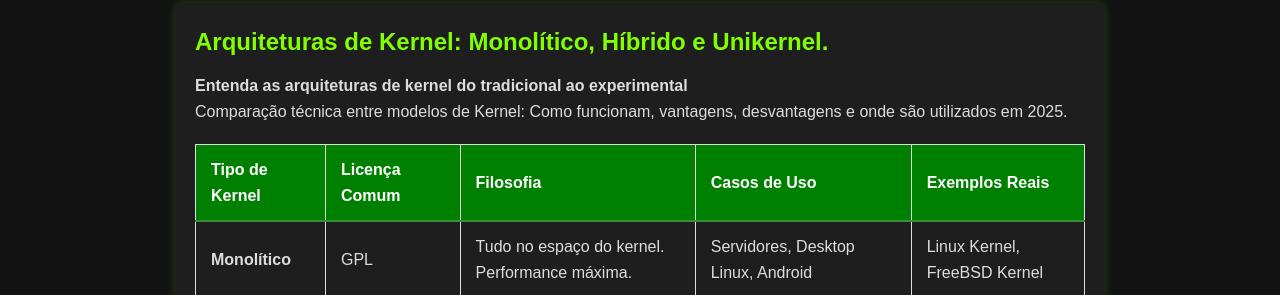
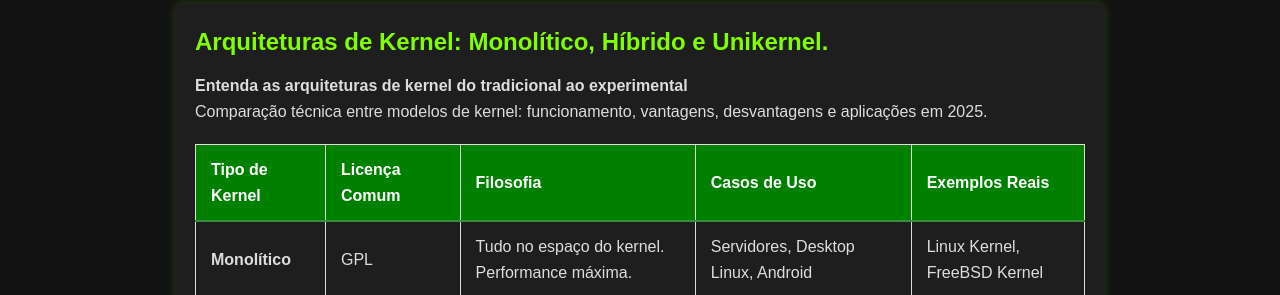
Before and after one commit to Piolinux/piolinux-site, a Jekyll site: the page built from _pages/tabela-evergreen-de-tipos-de-kernel.md, in a window 1280 px wide. Shown: the part 155-450 px from the top of the page. Built offline with Jekyll 4.4.1, drawn with Linux system fonts in a browser that asks for light colours.

Commit message:
Update tabela-evergreen-de-tipos-de-kernel.md

```diff
--- a/_pages/tabela-evergreen-de-tipos-de-kernel.md
+++ b/_pages/tabela-evergreen-de-tipos-de-kernel.md
@@ -19,7 +19,7 @@ tags: [kernel, linux, monolitico, microkernel, hibrido, unikernel, nanokernel, t
 
   <div>
     <strong>Entenda as arquiteturas de kernel do tradicional ao experimental</strong><br>
-    Comparação técnica entre modelos de Kernel: Como funcionam, vantagens, desvantagens e onde são utilizados em 2025.
+   Comparação técnica entre modelos de kernel: funcionamento, vantagens, desvantagens e aplicações em 2025.
   </div>
 
 
```
